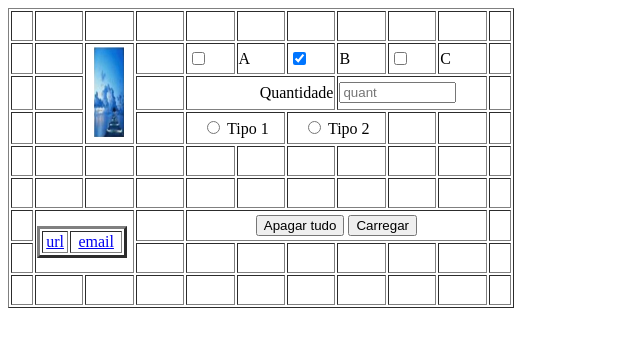
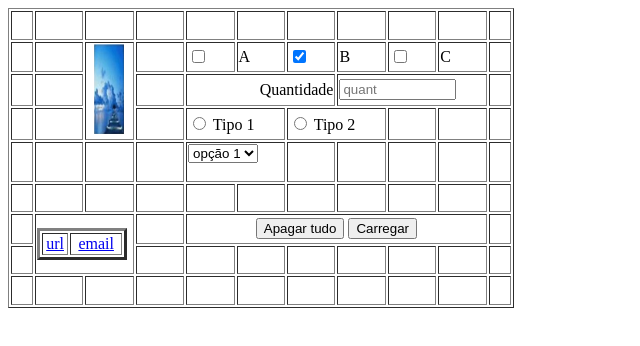
Before and after one commit to GuilhermeTeixeira13/UC_PW, a plain HTML site: page Lab02/exc1.html in a window 1280 px wide. Shown: the whole page, without its empty margins (0-640 px from the left). Drawn offline with Linux system fonts and the light colour scheme.

Commit message:
pormenores

```diff
--- a/Lab02/exc1.css
+++ b/Lab02/exc1.css
@@ -1,3 +1,7 @@
+body {
+  font-size: 12pt;
+}
+
 #tabela-principal {
   width: 40% !important;
   height: 300px !important;
@@ -50,6 +54,18 @@ input[type="text"] {
   float: left;
 }
 
+.form-input {
+  float: left;
+}
+
+#tipo-1-caixa {
+  float: left;
+}
+
+#tipo-2-caixa {
+  float: left;
+}
+
 /*Dúvidas:
   - preenchimento de célula da tabela interior de quatro unidades;
-*/
+*/ ;
--- a/Lab02/exc1.html
+++ b/Lab02/exc1.html
@@ -9,6 +9,7 @@
   </head>
   <body>
     <table border="1" id="tabela-principal">
+      <form>
         <tr>
           <td></td>
           <td></td>
@@ -58,12 +59,16 @@
           <td></td>
           <td></td>
           <td colspan="2">
+            <div id="tipo-1-caixa">
               <input type="radio" id="tipo-1" name="tipo-1" value="tipo-1" />
               <label for="tipo-1">Tipo 1</label>
+            </div>
           </td>
           <td colspan="2">
+            <div id="tipo-2-caixa">
               <input type="radio" id="tipo-2" name="tipo-2" value="tipo-2" />
               <label for="tipo-2">Tipo 2</label>
+            </div>
           </td>
           <td></td>
           <td></td>
@@ -74,8 +79,13 @@
           <td></td>
           <td></td>
           <td></td>
-        <td></td>
-        <td></td>
+          <td colspan="2">
+            <select name="opcoes" class="form-input">
+              <option name="opcao-1">opção 1</option>
+              <option name="opcao-2">opção 2</option>
+              <option name="opcao-3">opção 3</option></select
+            ><br /><br />
+          </td>
           <td></td>
           <td></td>
           <td></td>
@@ -136,6 +146,7 @@
           <td></td>
           <td></td>
         </tr>
+      </form>
     </table>
   </body>
 </html>
```
Lines whose indentation alone changed are shown as unchanged.
